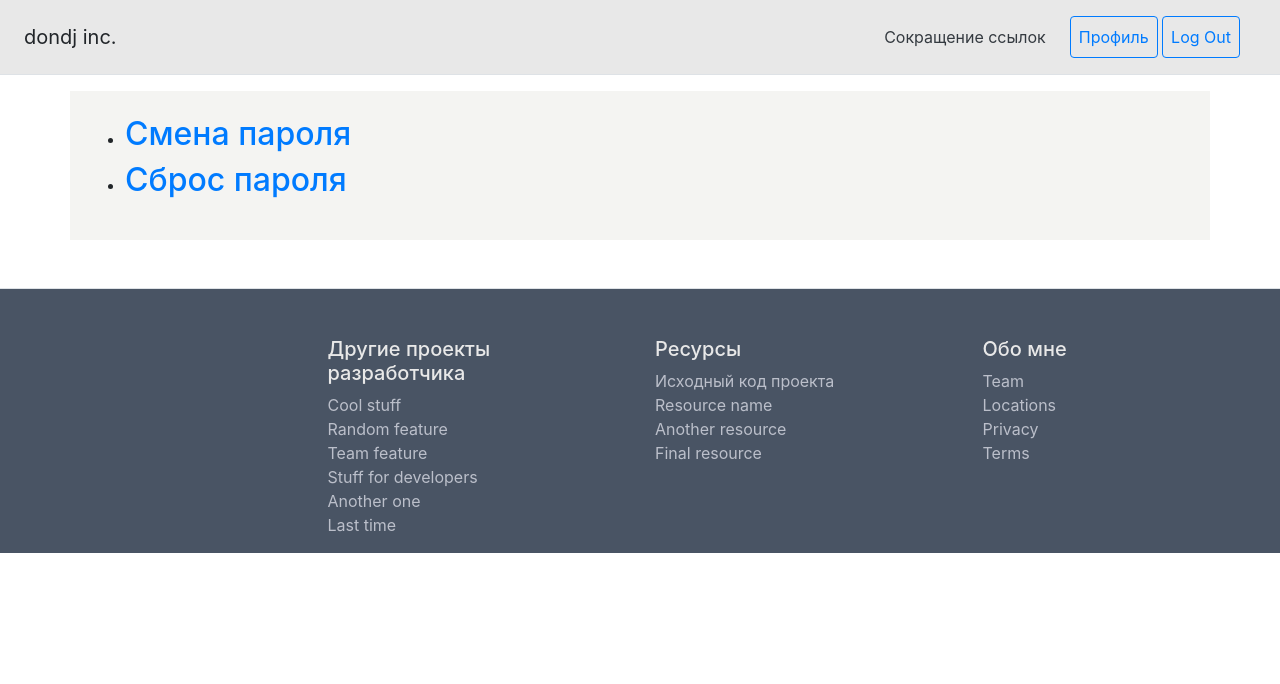
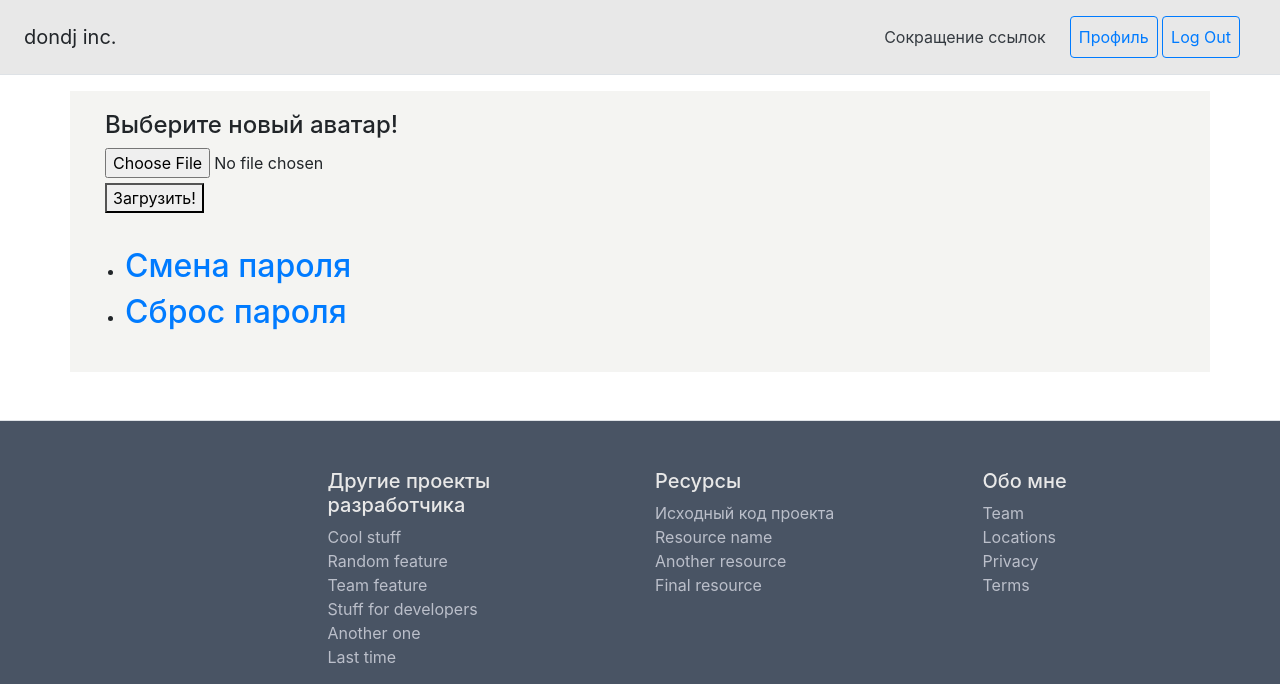
Before and after one commit to DONDJJ/url-shortener-django, a Django app: page /user/user_settings in a window 1280 px wide. Shown: the top 684 px of the page. Run offline with Django 3.2, Linux system fonts and the light colour scheme; the visitor is signed in with stand-in values (Sample User, id 1); some libraries are stand-ins or nearby versions.

Commit message:
add avatar function, add url for it, add styles for image, extend User model, add Image form, change UserSettings view, change db name, add media to gitignore

```diff
--- a/PetProject/settings.py
+++ b/PetProject/settings.py
@@ -75,7 +75,7 @@ WSGI_APPLICATION = 'PetProject.wsgi.application'
 DATABASES = {
     'default': {
         'ENGINE': 'django.db.backends.postgresql',
-        'NAME': 'url_shortener',
+        'NAME': 'url_short',
         'USER': 'admin',
         'PASSWORD': 'admin',
         'HOST': '127.0.0.1',
@@ -136,6 +136,10 @@ SITE_BASE_URL = 'http://127.0.0.1:8000/' if DEBUG else os.getenv('RAZZLE_SITE_BA
 STATIC_ROOT = os.path.join(BASE_DIR, 'staticfiles')
 STATIC_URL = '/static/'
 
+MEDIA_URL = '/media/'
+MEDIA_ROOT = os.path.join(BASE_DIR, 'media')
+
+AUTH_USER_MODEL = 'UserApp.User'
 import dj_database_url
 
 db_from_env = dj_database_url.config(conn_max_age=500)
--- a/PetProject/urls.py
+++ b/PetProject/urls.py
@@ -13,6 +13,8 @@ Including another URLconf
     1. Import the include() function: from django.urls import include, path
     2. Add a URL to urlpatterns:  path('blog/', include('blog.urls'))
 """
+from django.conf.urls.static import static
+from .settings import MEDIA_URL, MEDIA_ROOT, DEBUG
 from django.contrib import admin
 from django.urls import path, include, re_path
 
@@ -22,3 +24,5 @@ urlpatterns = [
     path('user/', include('UserApp.urls')),
     path('urls/', include('UrlShortenerApp.urls')),
 ]
+if DEBUG:
+    urlpatterns+=static(MEDIA_URL, document_root=MEDIA_ROOT)
--- a/UserApp/forms.py
+++ b/UserApp/forms.py
@@ -1,4 +1,5 @@
 from django.contrib.auth.forms import AuthenticationForm, UserCreationForm
+from django.core import validators
 from django.forms import ModelForm
 from .models import User
 from django import forms
@@ -18,3 +19,19 @@ class LoginForm(AuthenticationForm):
     class Meta:
         model = User
         fields = ['username', 'password']
+
+
+class UploadImageForm(forms.Form):
+    new_profile_image = forms.ImageField(
+        label="",
+        validators=[validators.FileExtensionValidator(allowed_extensions=('jpg, png, jpeg, gif'))],
+        error_messages={'invalid_extension': "Формат не поддерживается!"})
+
+    def __init__(self):
+        super().__init__()
+        self.fields['new_profile_image'].widget.attrs \
+            .update({
+            # 'class': "btn btn-danger",
+            # 'id':'inputGroupFile01',
+            # 'aria-describedby':'inputGroupFileAddon01',
+        })
--- a/UserApp/models.py
+++ b/UserApp/models.py
@@ -1,5 +1,8 @@
 from django.db import models
-from django.contrib.auth.models import User
+from django.contrib.auth.models import AbstractUser
+
+class User(AbstractUser):
+    image = models.ImageField(upload_to="avatars/", verbose_name="user_image")
 
 
 # Create your models here.
--- a/UserApp/static/UserApp/style.css
+++ b/UserApp/static/UserApp/style.css
@@ -33,3 +33,17 @@ footer {
 div button[class="btn btn-outline-secondary btn-sm"]{
     margin-left:3px;
 }
+
+#submit_button_avatar{
+    margin-top:5px;
+
+}
+#avatar_add_form{
+    padding-top:20px;
+    margin-left:20px;
+    margin-bottom:10px;
+}
+img {
+    max-width:100px;
+    max-height:100px;
+}
--- a/UserApp/templates/UserApp/profile.html
+++ b/UserApp/templates/UserApp/profile.html
@@ -7,7 +7,10 @@
 
 {% block content %}
 <br>
-<h2>Имя: {{user.username}}</h2>
+<div>
+    <img src="{{user.image.url}}" id="avatar_image">
+    <h2>Имя: {{user.username}}</h2>
+</div>
 <h3><a href="{%url 'user_settings'%}">Настройки</a></h3>
 <h3><a href="{%url 'hidden_urls_url'%} " >Архивные ссылки</a></h3>
 <h2>Ваши сокращенные ссылки:</h2>
--- a/UserApp/templates/UserApp/user_settings.html
+++ b/UserApp/templates/UserApp/user_settings.html
@@ -5,6 +5,13 @@
 {% endblock %}
 
 {% block content %}
+
+<form method="post"  enctype="multipart/form-data" id="avatar_add_form">
+    <h4>Выберите новый аватар!</h4>
+    {% csrf_token%}
+    {{ form }}<br>
+    <button type="submit" id="submit_button_avatar">Загрузить!</button>
+</form>
 <br>
 <ul>
     <li><h2><a href="{%url 'change_password'%}">Смена пароля</a></h2></li>
--- a/UserApp/views.py
+++ b/UserApp/views.py
@@ -3,9 +3,11 @@ from django.core.paginator import Paginator
 from django.http import HttpResponse
 from django.shortcuts import render, redirect
 from django.urls import reverse_lazy
+from django.views import generic
+
 from .models import User
 from django.views.generic import CreateView, ListView
-from .forms import RegistrationForm, LoginForm
+from .forms import RegistrationForm, LoginForm, UploadImageForm
 from django.contrib.auth.views import LoginView, PasswordChangeView, PasswordResetView
 from UrlShortenerApp.models import ShortenedUrl
 from django.template.defaulttags import register
@@ -88,5 +90,23 @@ class ResetPassword(PasswordResetView):
     extra_email_context = {'SITE_BASE_URL': SITE_BASE_URL, }
 
 
-class UserSettings(TemplateView):
+class UserSettings(generic.FormView):
     template_name = 'UserApp/user_settings.html'
+    form_class = UploadImageForm
+
+    def post(self, request, *args, **kwargs):
+        u = request.user
+        u.image=request.FILES['new_profile_image']
+        u.save()
+        return redirect('/user/user_settings')
+
+    def form_valid(self, form):
+        return form.cleaned_data['new_profile_image']
+
+    def get_context_data(self, **kwargs):
+        context = dict()
+        context['form'] = UploadImageForm()
+        return context
+
+    def get_success_url(self):
+        return reverse_lazy('/user/user_settings')
```
Also changed, not shown: UserApp/migrations/0001_initial.py (added), UserApp/migrations/0002_auto_20210228_1905.py (added), 1 other file.
